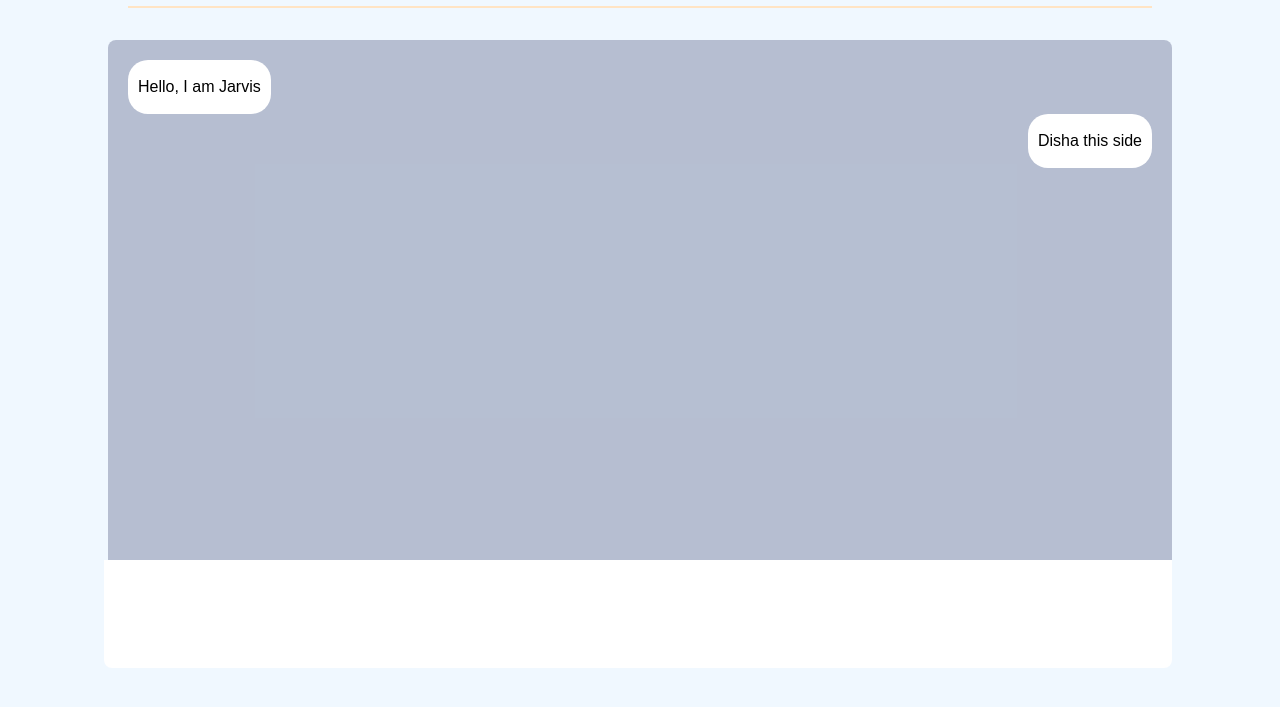
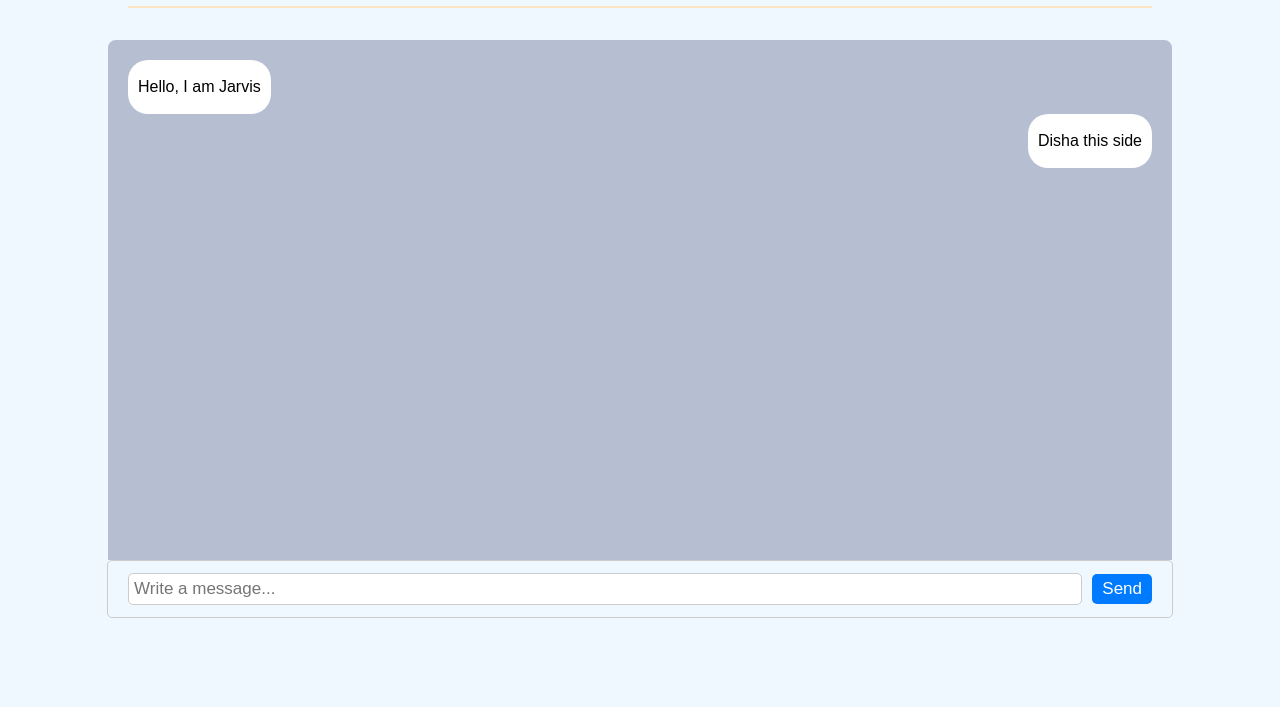
Before and after one commit to AstroDeveloper1010/Disha, a website: page public/index.html in a window 1280 px wide. Shown: the part 91-798 px from the top of the page. Drawn offline with Linux system fonts and the light colour scheme.

Commit message:
designed the text box and send button

```diff
--- a/public/index.html
+++ b/public/index.html
@@ -26,8 +26,10 @@
             <p>Disha this side</p>
         </div>
     </div>
-    <div class="send_div">
-        <input type="text" name="" id="" class="text_send">
+    <!-- message div -->
+    <div class="message_div">
+        <input type="text" name="" id="message" placeholder="Write a message..." class="text_send">
+        <button id="send_btn">Send</button>
     </div>
     <!-- chat div end -->
 </body>
--- a/public/src/css/style.css
+++ b/public/src/css/style.css
@@ -74,20 +74,39 @@ body {
   font-family: Arial, Helvetica, sans-serif;
 }
 
-.send_div {
+.message_div {
   display: flex;
   flex-direction: row;
-  flex-wrap: wrap;
   align-items: center;
+  margin-inline: auto;
+  border: 1px solid #ccc;
+  padding-block: 12px;
+  padding-inline: 20px;
+  border-radius: 5px;
+  width: 80vw;
 }
 
 .text_send {
-  height: 8vh;
-  width: 80vw;
-  background: white;
-  margin-inline: 7.5vw;
-  border-bottom-left-radius: 8px;
-  border-bottom-right-radius: 8px;
-  padding: 20px;
-  border-color: transparent;
+  flex: 1;
+  padding: 5px;
+  border: 1px solid #ccc;
+  border-radius: 5px;
+  margin-right: 10px;
+  font-size: 17px;
+  outline: none;
 }
+
+#send_btn {
+  padding: 5px 10px;
+  background-color: #007bff;
+  color: white;
+  border: none;
+  font-size: 17px;
+  border-radius: 5px;
+  cursor: pointer;
+}
+
+#send_btn:hover {
+  background-color: orangered;
+  color: white;
+}
--- a/server.js
+++ b/server.js
@@ -14,8 +14,8 @@ app.get('/', (req, res) => {
     res.sendFile(`${pathfile}/index.html`)
 })
 
-const port = 4000;
+const port = process.env.PORT || 4000;
 
 app.listen(port, () => {
-    console.log("Server is running at port " + port);
+    console.log(`Server is running on port ${port}`);
 });
```
